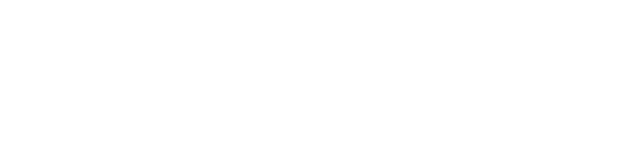
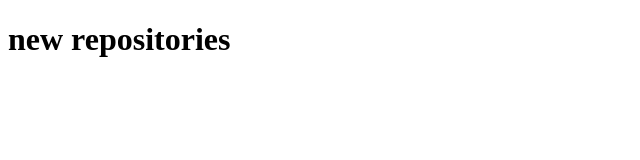
Before and after one commit to NASSIROU67/abba, a plain HTML site: page index.html in a window 1280 px wide. Shown: the whole page, without its empty margins (0-640 px from the left). Drawn offline with Linux system fonts and the light colour scheme.

Commit message:
new repositories

```diff
--- a/index.html
+++ b/index.html
@@ -4,6 +4,6 @@
     <title>Document</title>
 </head>
 <body>
-
+    <h1>new repositories</h1>
 </body>
 </html>
```
